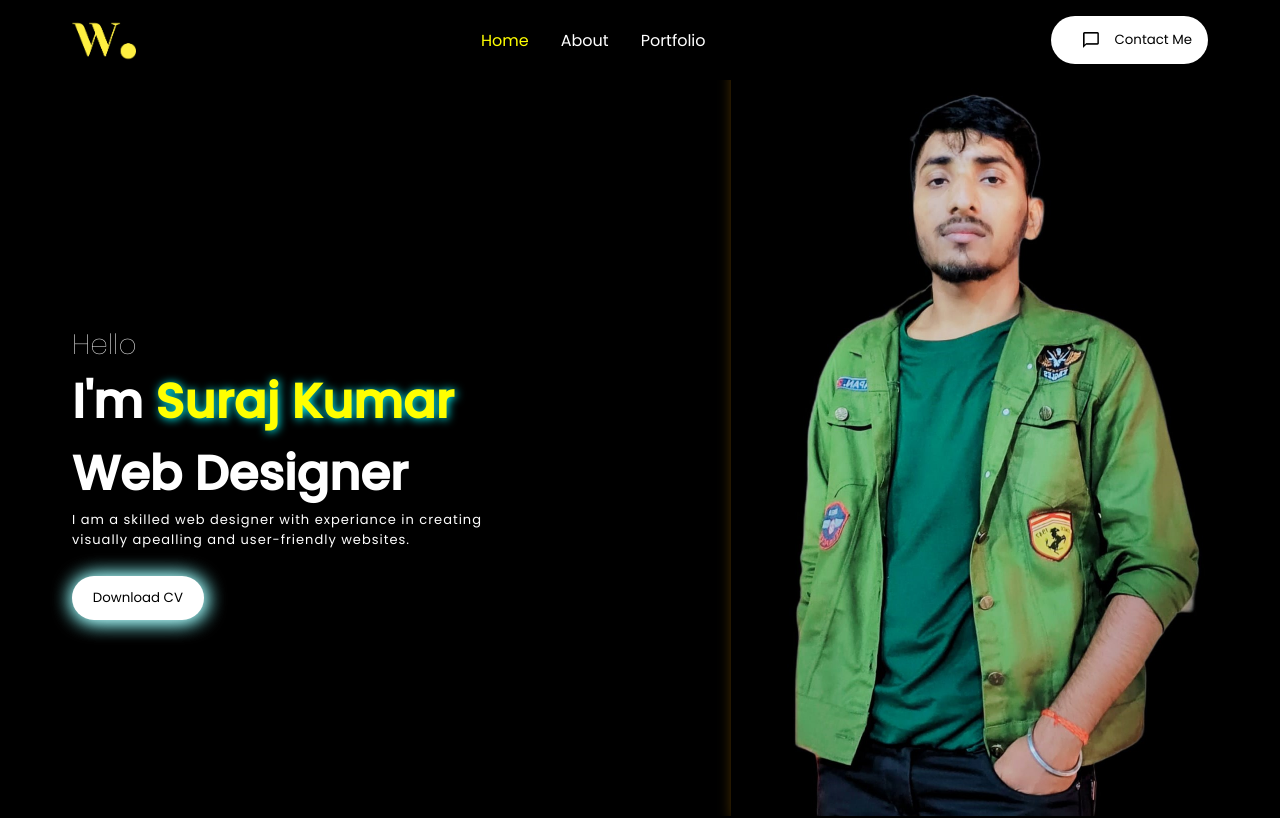
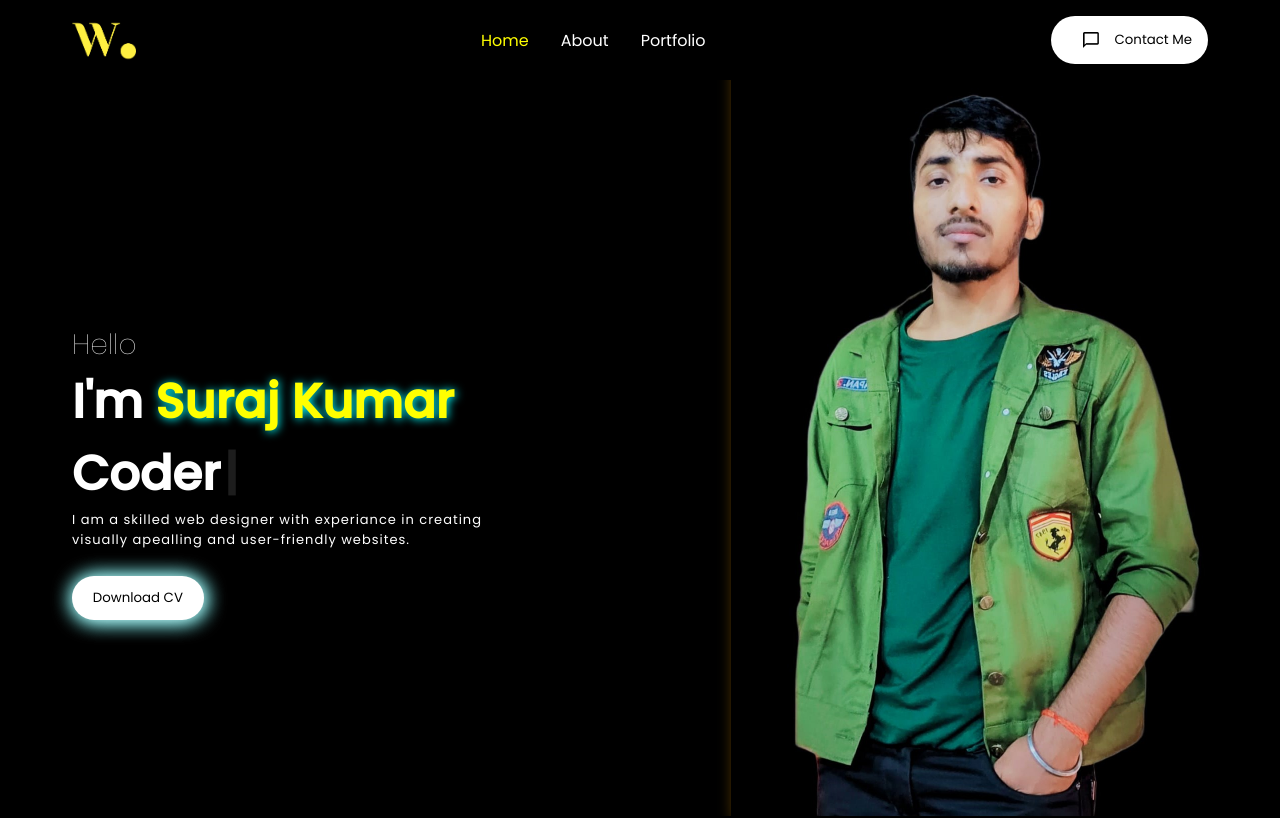
Before and after one commit to suraj2025/React-PortFolio-App, a React (Create React App) app: page / in a window 1280 px wide. Shown: the top 818 px of the page. Built offline with nearby package versions, Linux system fonts and the light colour scheme.

Commit message:
Update intro.js

```diff
--- a/src/components/Intro/intro.js
+++ b/src/components/Intro/intro.js
@@ -1,4 +1,5 @@
 import React from 'react'
+import {Typewriter} from 'react-simple-typewriter';
 // import cvFile from './assets/suraj.pdf';
 import './intro.css'
 import bg from '../../assets/image.jpg'
@@ -9,7 +10,19 @@ const intro = () => {
         <section id='intro'>
             <div className="introContent">
             <span className='hello'>Hello</span>
-            <span className='introText'>I'm <span className='introName'>Suraj Kumar</span><br/>Web Designer</span>
+            <span className='introText'>I'm <span className='introName'>Suraj Kumar</span><br/>
+               <Typewriter
+            words={['  Coder', '  Web Developer', '  Hacker']}
+            loop={5}
+            cursor
+
+            typeSpeed={50}
+            deleteSpeed={30}
+            delaySpeed={1000}
+            // onLoopDone={handleDone}
+            // onType={handleType}
+          />
+            </span>
             <p className='introPara'>I am a skilled web designer with experiance in creating <br/> visually apealling and user-friendly websites.</p>
             <Link to="../assets/suraj.pdf" target="_blank" download><button className='btn'>Download CV</button> </Link>
             </div>
```
